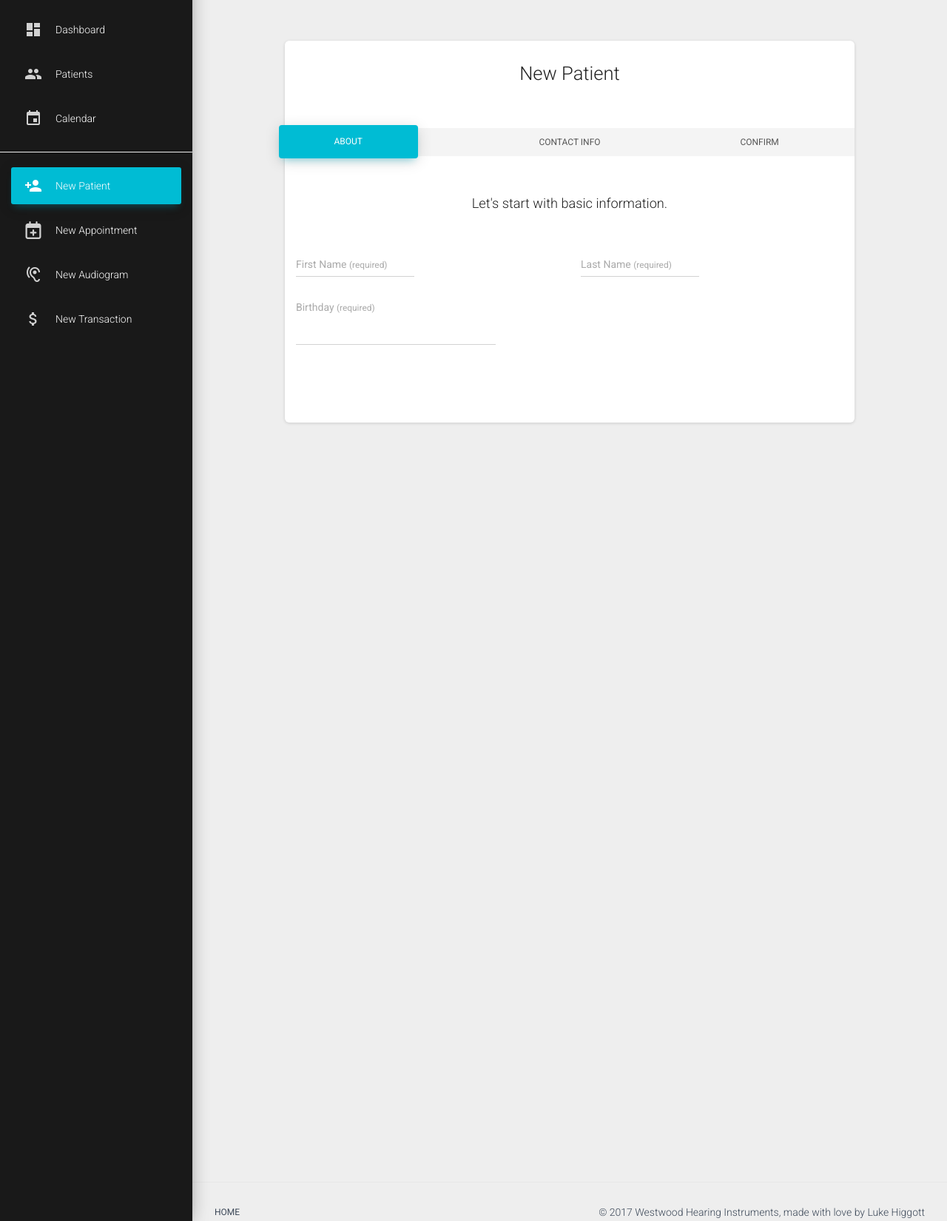
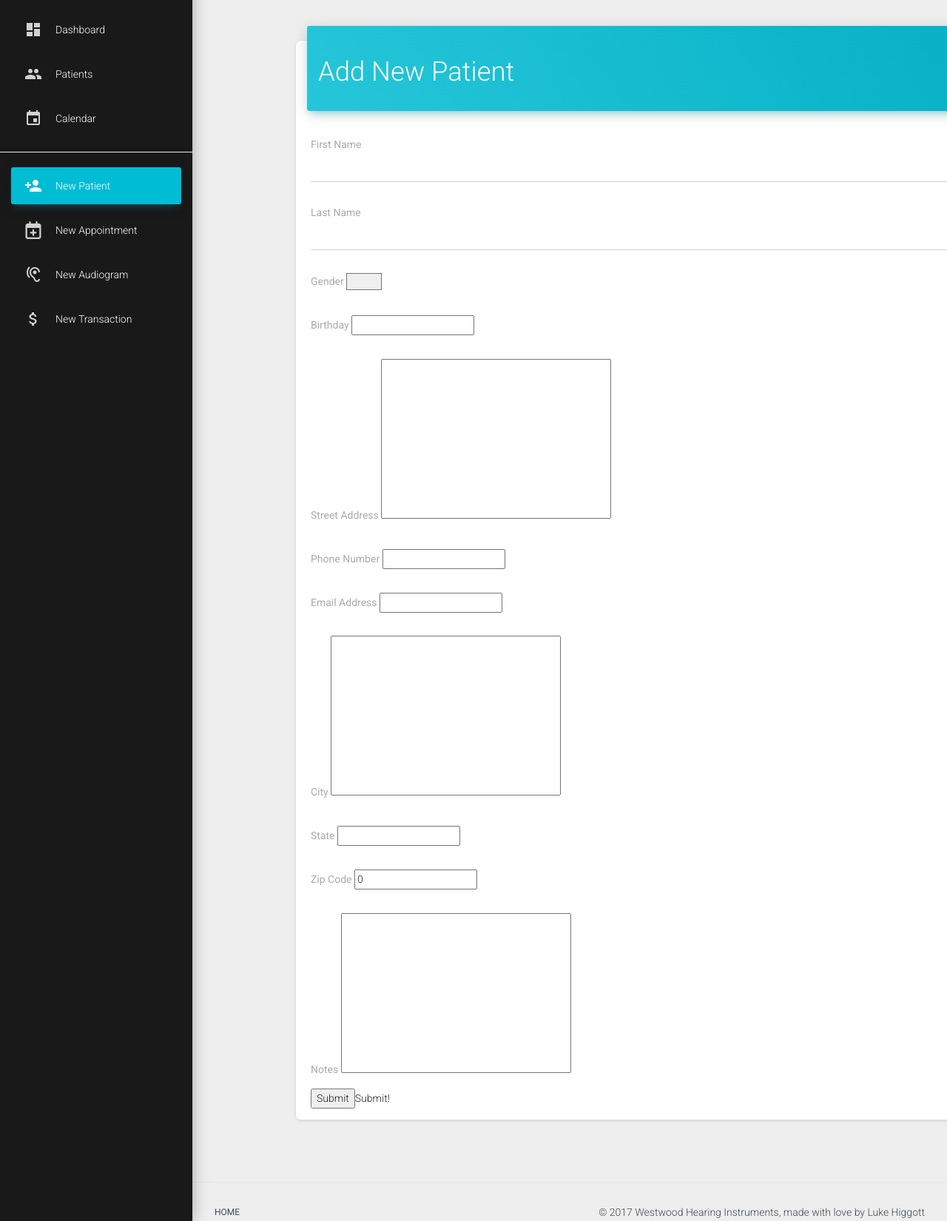
Before and after one commit to higgottluke/westwood-hearing, a Django app: page /patient/new/ in a window 1280 px wide. Shown: the part 70-1720 px from the top of the page at 74% size. Run offline with Django 3.2, Linux system fonts and the light colour scheme; a user stored in the database is signed in; some libraries are stand-ins or nearby versions.

Commit message:
did things

```diff
--- a/OMS/templates/OMS/newpatient.html
+++ b/OMS/templates/OMS/newpatient.html
@@ -4,74 +4,22 @@
 
 {% block content %}
 <div class="col-md-10 col-md-offset-1">
-  <div class="wizard-container">
-    <div class="card wizard-card" id="wizardNewPatient" data-color="blue">
-      <form action="">
-        <div class="wizard-header">
-          <h3 class="wizard-title">New Patient</h3>
+  <div class="container">
+    <div class="card" data-color="blue">
+      <div class="card-header" data-background-color="blue"><h2>Add New Patient</h2>
+      </div>
+      <div class="card-content">
+      <form action="" method="POST">
+        {% csrf_token %}
+        {% for field in form %}
+        <div class="form-group">
+          <label for="{{ field.subject_id_for_label }}">{{ field.label }}</label>
+          {{ field }}
         </div>
-        <div class="wizard-navigation">
-          <ul class="nav nav-pills">
-            <li style="width: 33.3333%;" class="active">
-              <a href="#basics" data-toggle="tab" aria-expanded="true">Basics</a>
-            </li>
-            <li style="width: 33.3333%;" class="">
-              <a href="#contact" data-toggle="tab" aria-expanded="false">Contact Info</a>
-            </li>
-            <li style="width: 33.3333%;" class="">
-              <a href="#confirm" data-toggle="tab" aria-expanded="false">Confirm</a>
-            </li>
-          </ul>
-          <div class="moving-tab" style="width: 187.556px; transform: translate3d(-8px, 0px, 0px); transition: all 0.5s cubic-bezier(0.29, 1.42, 0.79, 1) 0s;">About</div>
-        </div>
-        <div class="tab-content">
-          <div id="basics" class="tab-pane active">
-            <div class="row">
-              <h4 class="info-text">Let's start with basic information.</h4>
-              <div class="col-md-6">
-                <div class="input-group">
-                  <div class="form-group label-floating is-empty">
-                    <label class="control-label">First Name
-                      <small>(required)</small>
-                    </label>
-                    {{ form.fname }}
-                    <span class="material-input"></span>
-                  </div>
-                </div>
-              </div>
-              <div class="col-md-6">
-                <div class="input-group">
-                  <div class="form-group label-floating is-empty">
-                    <label class="control-label">Last Name
-                      <small>(required)</small>
-                    </label>
-                    {{ form.lname }}
-                    <span class="material-input"></span>
-                  </div>
-                </div>
-              </div>
-            </div>
-            <div class="row">
-              <div class="col-md-6 col-offset-2">
-                <div class="input-group">
-                  <div class="form-group label-floating is-empty">
-                    <label class="label-control">Birthday
-                      <small>(required)</small>
-                    </label>
-                    <input id="birthday" class="form-control datepicker" type="text" required>
-                  </div>
-                </div>
-              </div>
-            </div>
-          </div>
-          <div id="contact" class="tab-pane">
-
-          </div>
-          <div id="confirm" class="tab-pane">
-
-          </div>
-        </div>
+        {% endfor %}
+        <input type="submit">Submit!</input>
       </form>
+      </div>
     </div>
   </div>
 </div>
--- a/OMS/views.py
+++ b/OMS/views.py
@@ -28,8 +28,12 @@
 
 @login_required
 def newpatient(request):
-	form = NewPatientForm
-	return render(request, 'OMS/newpatient.html', {'form': form})
+	if request.method == 'POST':
+		# blah blah blah
+		pass
+	else:
+		form = NewPatientForm
+		return render(request, 'OMS/newpatient.html', {'form': form})
 
 @login_required
 def patient_profile(request, id):
--- a/mysite/settings.py
+++ b/mysite/settings.py
@@ -25,7 +25,7 @@
 # SECURITY WARNING: don't run with debug turned on in production!
 DEBUG = True
 
-ALLOWED_HOSTS = ['127.0.0.1', '.pythonanywhere.com']
+ALLOWED_HOSTS = ['127.0.0.1', '.pythonanywhere.com', 'admin.westwoodhearing.com']
 
 LOGIN_REDIRECT_URL = '/login/'
 LOGIN_URL = '/login/'
@@ -53,7 +53,7 @@
 
 # session settings
 SESSION_EXPIRE_AT_BROWSER_CLOSE = True
-SESSION_COOKIE_AGE = 300
+SESSION_COOKIE_AGE = 30000
 
 ROOT_URLCONF = 'mysite.urls'
 
```
Also changed, not shown: db.sqlite3.
